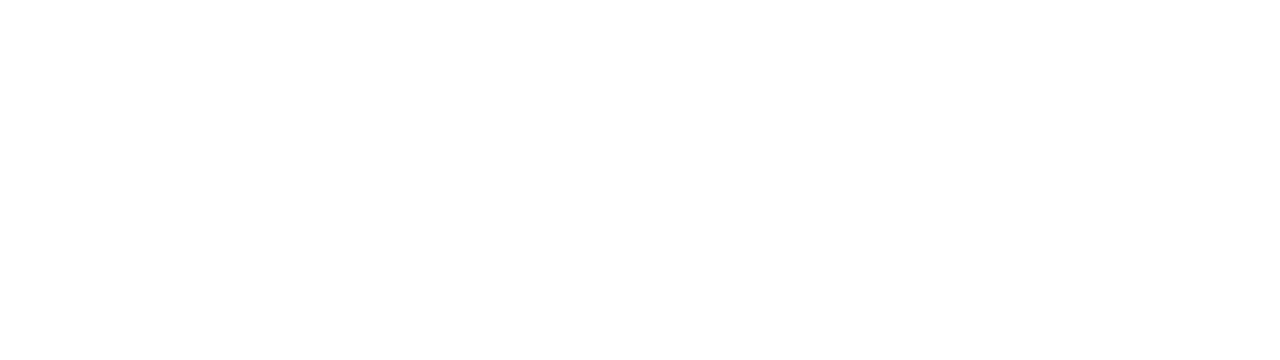
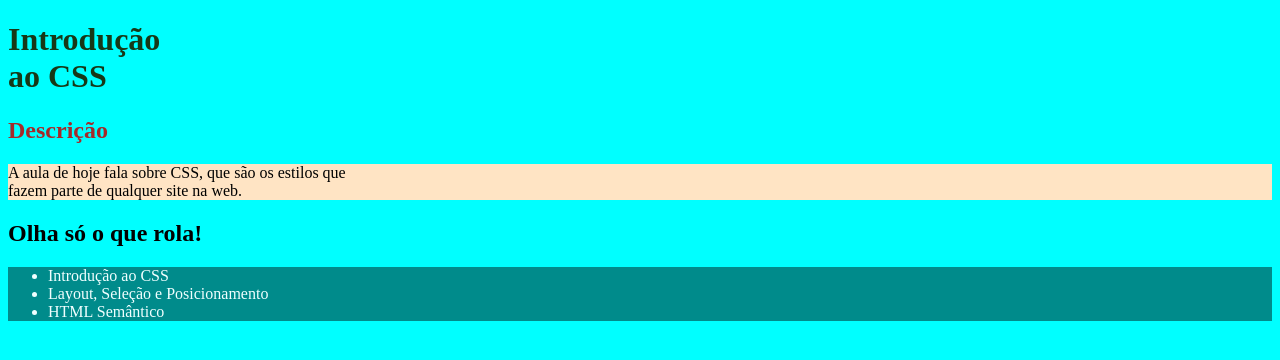
Before and after one commit to pantojaosm/trybe-exercicios, a plain HTML site: page fundamentos/03_introducao_html_css/02_primeiros_passos_css/index.html in a window 1280 px wide. Drawn offline with Linux system fonts and the light colour scheme.

Commit message:
Adicionar cores e texto.

```diff
--- a/fundamentos/03_introducao_html_css/02_primeiros_passos_css/index.html
+++ b/fundamentos/03_introducao_html_css/02_primeiros_passos_css/index.html
@@ -5,8 +5,40 @@
     <meta http-equiv="X-UA-Compatible" content="IE=edge">
     <meta name="viewport" content="width=device-width, initial-scale=1.0">
     <title>Documento de Aprendizado HTML</title>
+    <style>
+
+        h1 {
+            width: 100px; color: rgb(23, 56, 23);
+        }
+        body {
+            background-color: aqua;
+        }
+        #intro {
+            background-color: bisque;
+        }
+        #des {
+            color: brown;
+        }
+        .list {
+            background-color: darkcyan;
+            color: azure;
+        }
+
+    </style>
 </head>
 <body>
+    <h1>Introdução ao CSS</h1>
+
+    <h2 id="des">Descrição</h2>
+
+    <p id="intro">A aula de hoje fala sobre CSS, que são os estilos que <br> fazem parte de qualquer site na web.</p>
+
+    <h2>Olha só o que rola!</h2>
+        <ul class="list">
+            <li>Introdução ao CSS</li>
+            <li>Layout, Seleção e Posicionamento</li>
+            <li>HTML Semântico</li>
+        </ul>
 
 </body>
 </html>
```
